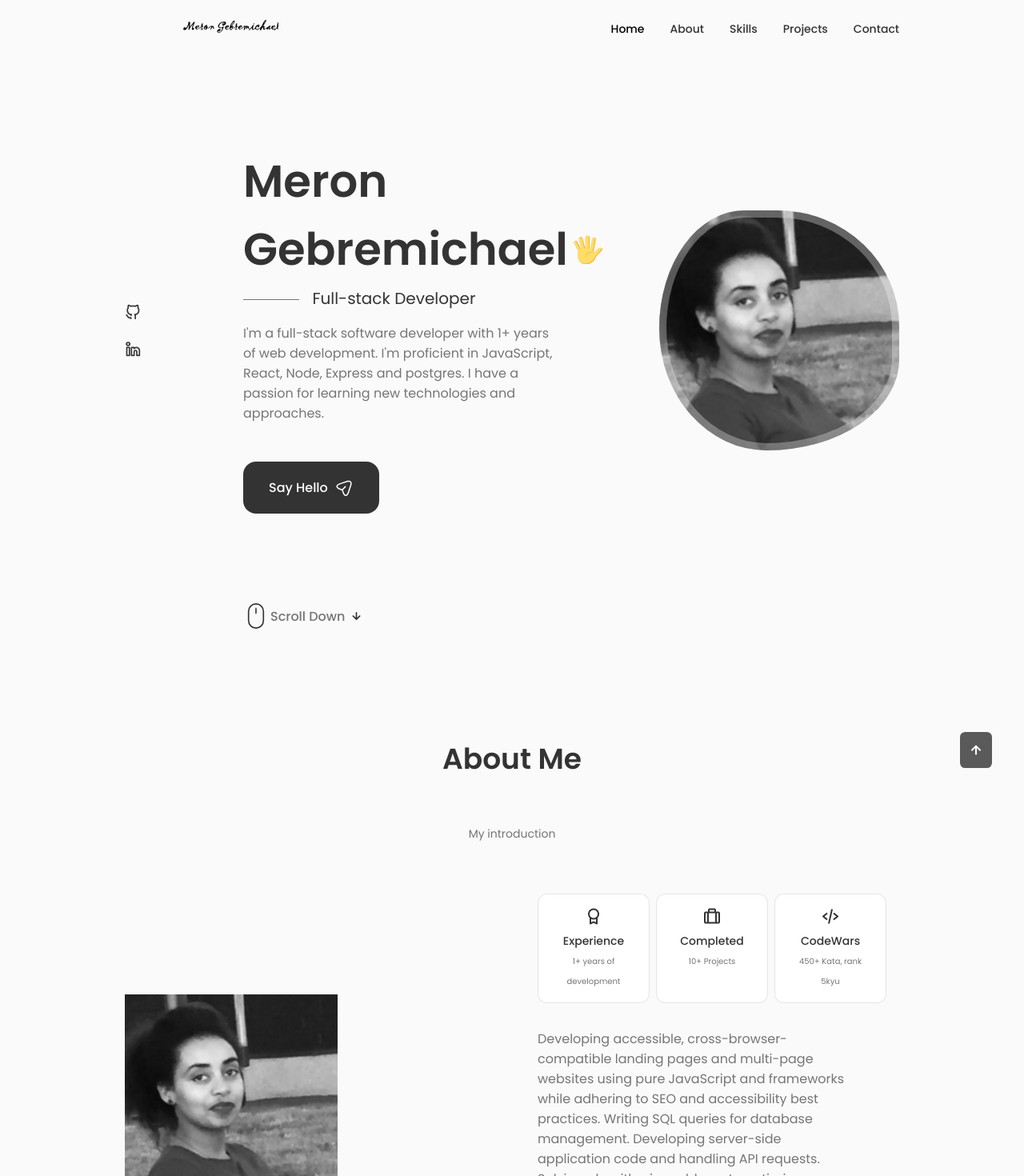
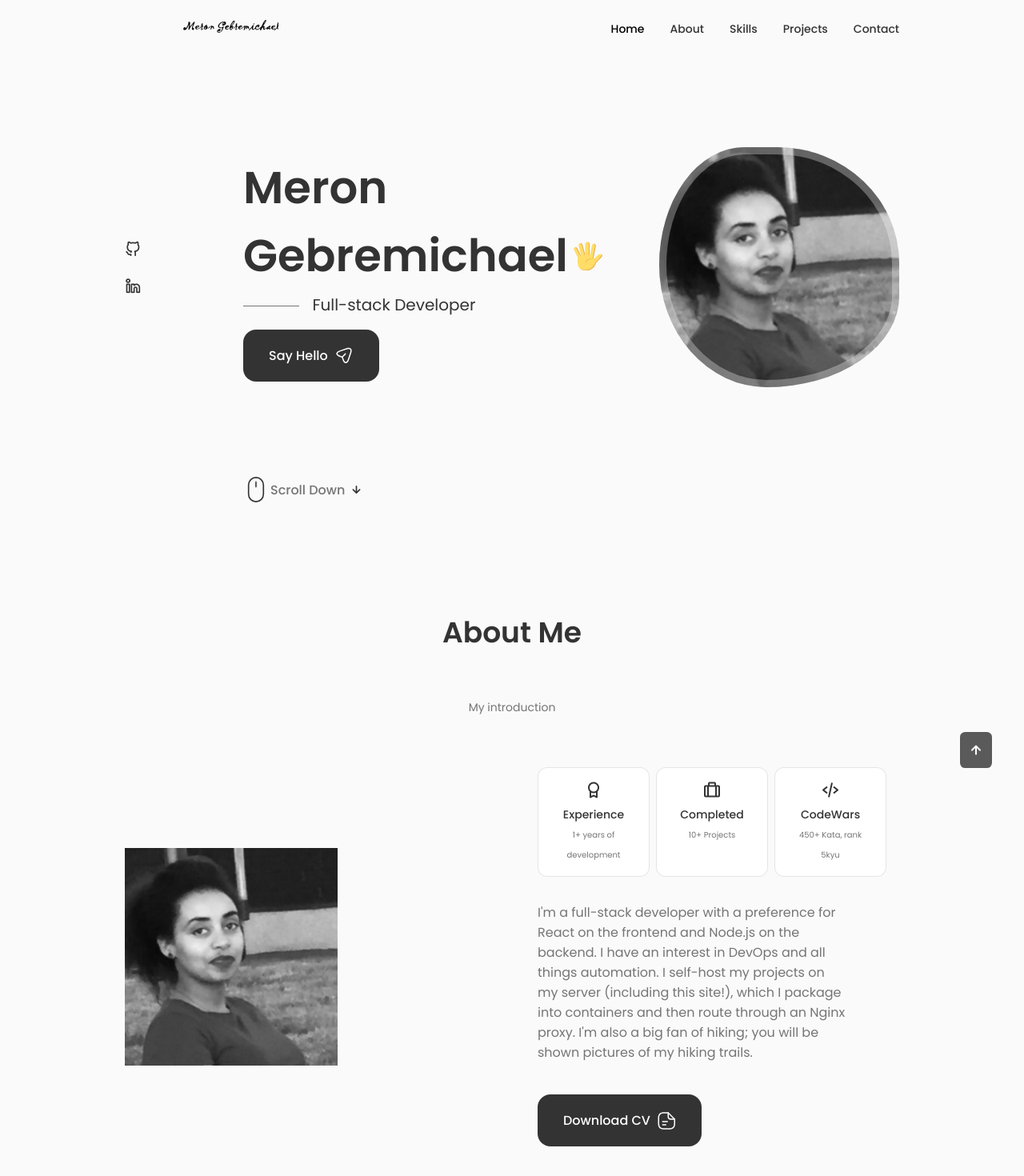
Before and after one commit to Meronggk/meron-portfolio, a React (Create React App) app: page / in a window 1280 px wide. Shown: the top 1470 px of the page at 80% size. Built offline with nearby package versions, Linux system fonts and the light colour scheme.

Commit message:
fixed about page

```diff
--- a/src/components/about/About.jsx
+++ b/src/components/about/About.jsx
@@ -17,13 +17,11 @@ export const About = () => {
           <Info />
 
           <p className="about__description">
-            Developing accessible, cross-browser-compatible landing pages and
-            multi-page websites using pure JavaScript and frameworks while
-            adhering to SEO and accessibility best practices. Writing SQL
-            queries for database management. Developing server-side application
-            code and handling API requests. Solving algorithmic problems to
-            optimize website performance. Developing pixel-perfect design
-            implementations.
+          I'm a full-stack developer with a preference for React on the frontend and Node.js on the backend.
+          I have an interest in DevOps and all things automation. I self-host my projects on my server (including this site!),
+          which I package into containers and then route through an Nginx proxy. I'm also a big fan of hiking; you will be shown
+           pictures of my hiking trails.
+
           </p>
 
           <a download="" href={CV} className="button button--flex">
--- a/src/components/home/Data.jsx
+++ b/src/components/home/Data.jsx
@@ -57,11 +57,11 @@ export const Data = () => {
       </h1>
 
       <h3 className="home__subtitle">Full-stack Developer</h3>
-      <p className="home__description">
-        I'm a full-stack software developer with 1+ years of web
+      {/* <p className="home__description">
+        {/* I'm a full-stack software developer with 1+ years of web
         development. I'm proficient in JavaScript, React, Node, Express and postgres. I have a passion for learning
-        new technologies and approaches.
-      </p>
+        new technologies and approaches. */}
+      {/* </p> */}
       <a href="#contact" className="button button--flex">
         Say Hello
         <svg
```
